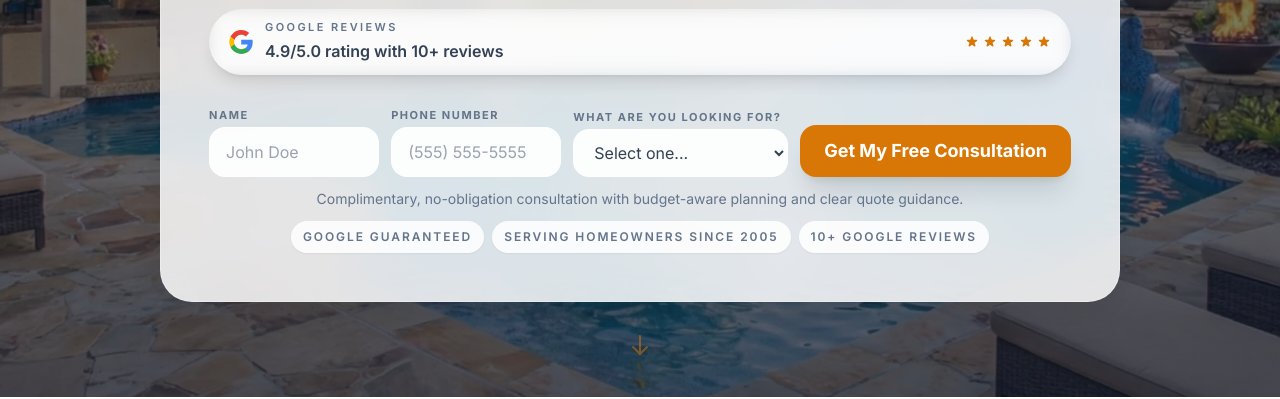
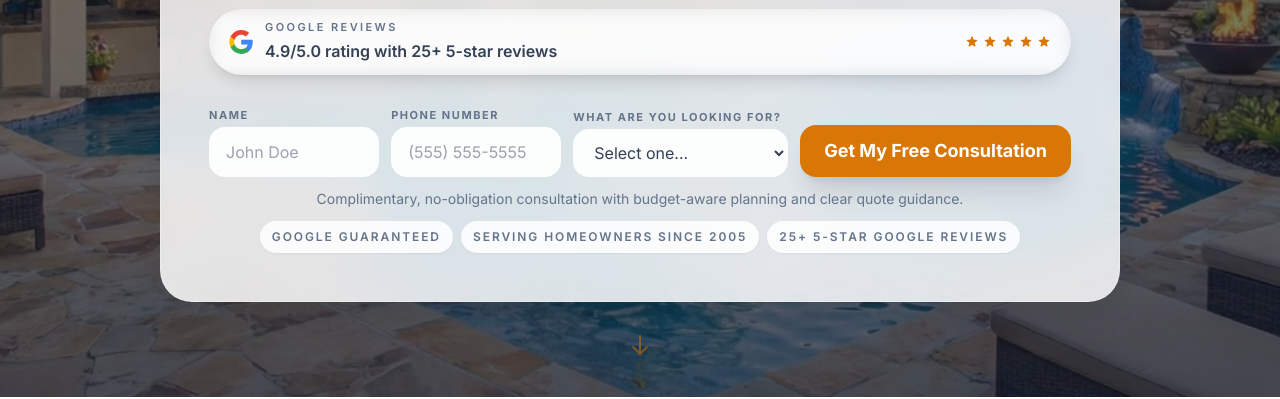
Before and after one commit to domsere-elite/escape-website, a website: page index.html in a window 1280 px wide. Shown: the part 403-802 px from the top of the page. Drawn offline with nearby package versions, Linux system fonts and the light colour scheme.

Commit message:
Update Google review proof count

```diff
--- a/index.html
+++ b/index.html
@@ -337,7 +337,7 @@
                     </svg>
                     <span class="flex flex-1 flex-col leading-tight">
                         <span class="text-[11px] font-semibold uppercase tracking-[0.22em] text-slate-500">Google Reviews</span>
-                        <span class="mt-1 text-base font-semibold text-slate-700">4.9/5.0 rating with 10+ reviews</span>
+                        <span class="mt-1 text-base font-semibold text-slate-700">4.9/5.0 rating with 25+ 5-star reviews</span>
                     </span>
                     <span class="flex items-center gap-1 text-action-gold" aria-hidden="true">
                         <svg class="h-3.5 w-3.5" fill="currentColor" viewBox="0 0 20 20">
@@ -405,7 +405,7 @@
                 <div class="mt-3 flex flex-wrap items-center justify-center gap-2 text-xs font-semibold uppercase tracking-[0.16em] text-slate-500 fade-in fade-in-delay-2">
                     <span class="rounded-full bg-white/85 px-3 py-2 shadow-sm">Google Guaranteed</span>
                     <span class="rounded-full bg-white/85 px-3 py-2 shadow-sm">Serving Homeowners Since 2005</span>
-                    <span class="rounded-full bg-white/85 px-3 py-2 shadow-sm">10+ Google Reviews</span>
+                    <span class="rounded-full bg-white/85 px-3 py-2 shadow-sm">25+ 5-Star Google Reviews</span>
                 </div>
             </div>
         </div>
```
Also changed, not shown: schedule-consultation/index.html (+1 -1 lines).
